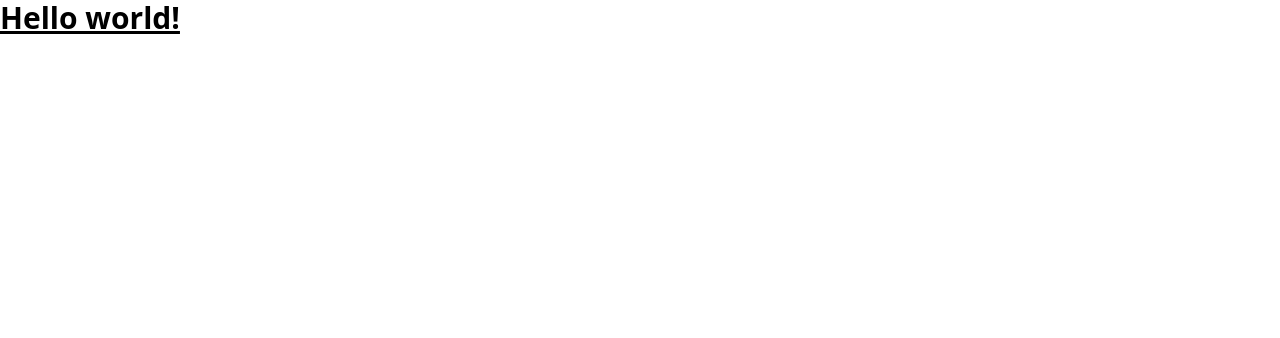
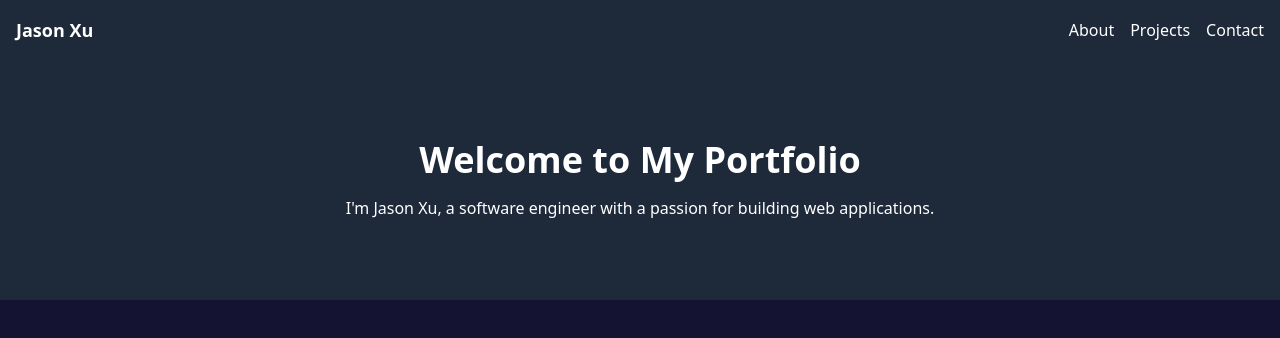
Before and after one commit to jasonxuDrop/portfolio, a website: page src/index.html in a window 1280 px wide. Drawn offline with Linux system fonts and the light colour scheme.

Commit message:
working index page

```diff
--- a/src/index.html
+++ b/src/index.html
@@ -3,11 +3,41 @@
 <head>
   <meta charset="UTF-8">
   <meta name="viewport" content="width=device-width, initial-scale=1.0">
-  <link href="./output.css" rel="stylesheet">
+  <link href="output.css" rel="stylesheet">
+  <link href="styles.css" rel="stylesheet">
+  <title>Jason Xu Portfolio</title>
 </head>
 <body>
-  <h1 class="text-3xl font-bold underline">
-    Hello world!
-  </h1>
+
+  <!-- NAV -->
+
+  <nav class="bg-gray-800 text-blue-100">
+    <div class="flex justify-between items-center p-4 bg-gray-800 text-white">
+      <div class="text-lg font-bold">Jason Xu</div>
+      <ul class="flex space-x-4">
+        <li><a href="index.html#about" class="hover:text-gray-400">About</a></li>
+        <li><a href="index.html#projects" class="hover:text-gray-400">Projects</a></li>
+        <li><a href="index.html#contact" class="hover:text-gray-400">Contact</a></li>
+      </ul>
+    </div>
+  </nav>
+
+  <!-- HERO SECTION -->
+
+  <header class="bg-gray-800 text-white text-center py-20">
+    <h1 class="text-4xl font-bold">Welcome to My Portfolio</h1>
+    <p class="mt-4">I'm Jason Xu, a software engineer with a passion for building web applications.</p>
+  </header>
+
+  <!-- ABOUT SECTION -->
+
+  <!-- PROJECTS SECTION -->
+
+  <!-- YOUTUBE SECTION -->
+
+  <!-- CONTACT SECTION -->
+
+  <!-- FOOTER SECTION -->
+
 </body>
 </html>
--- /dev/null
+++ b/src/styles.css
@@ -0,0 +1,11 @@
+:root {
+  --dark-color: #151332;
+  --light-color: #fae8eb;
+  --accent-light-color: #f6caca;
+  --accent-dark-color: #cd9fcc;
+}
+
+body{
+    background-color: var(--dark-color);
+    color: var(--light-color);
+}
```
Also changed, not shown: Build Instruction.txt (added, +12 -0 lines), dist/output.css, src/output.css.
